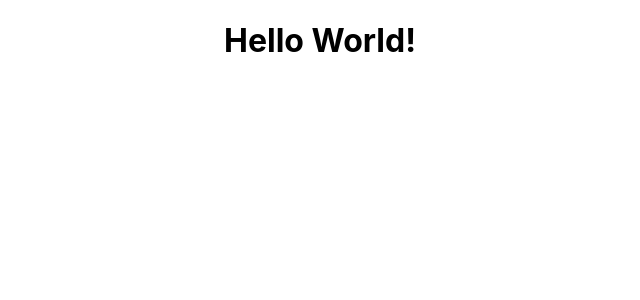
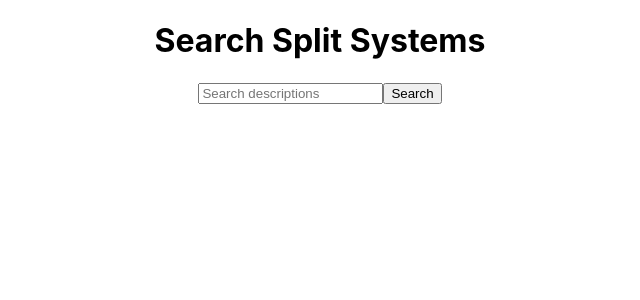
Before and after one commit to wavalentin/Split-System-Search-Capstone-Project-, a React (Create React App) app in the folder project-front-end/: page / in a window 1280 px wide. Shown: the top 300 px of the page, without its empty margins (320-960 px from the left). Built offline with nearby package versions, Linux system fonts and the light colour scheme.

Commit message:
more Updated 09-01-2024

```diff
--- a/project-front-end/src/App.js
+++ b/project-front-end/src/App.js
@@ -1,10 +1,12 @@
 import React from 'react';
+import SearchComponent from './Search';
 import './App.css';
 
 function App() {
   return (
     <div className="App">
-      <h1>Hello World!</h1>
+      <h1>Search Split Systems</h1>
+      <SearchComponent />
     </div>
   );
 }
--- /dev/null
+++ b/project-front-end/src/Search.js
@@ -0,0 +1,52 @@
+import React, { useState } from 'react';
+import axios from 'axios';
+
+const SearchComponent = () => {
+  const [query, setQuery] = useState('');
+  const [equipments, setEquipments] = useState([]);
+  const [selectedResult, setSelectedResult] = useState(null);
+
+  const splitSystemSearch = async () => {
+    try {
+      const response = await axios.get(`http://localhost:5000/equipments/search?keyword=${query}`, {
+        params: { q: query },
+      });
+      setEquipments(response.data);
+    } catch (error) {
+      console.error('Error fetching search equipment:', error);
+    }
+  };
+
+  return (
+    <div>
+      <input
+        type="text"
+        value={query}
+        onChange={(e) => setQuery(e.target.value)}
+        placeholder="Search descriptions"
+      />
+      <button onClick={splitSystemSearch}>Search</button>
+      {equipments.length > 0 && (
+        <ul>
+          {equipments.map((result) => (
+            <li
+              key={result.id}
+              onClick={() => setSelectedResult(result)}
+              style={{ cursor: 'pointer' }}
+            >
+              {result.description}
+            </li>
+          ))}
+        </ul>
+      )}
+      {selectedResult && (
+        <div>
+          <h2>Details</h2>
+          <p>{selectedResult.description}</p>
+        </div>
+      )}
+    </div>
+  );
+};
+
+export default SearchComponent;
```
